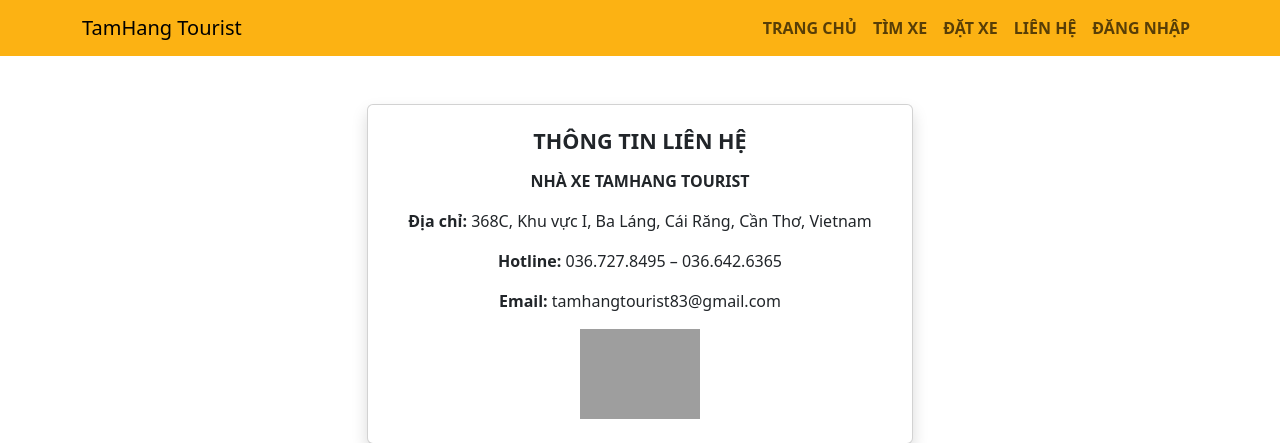
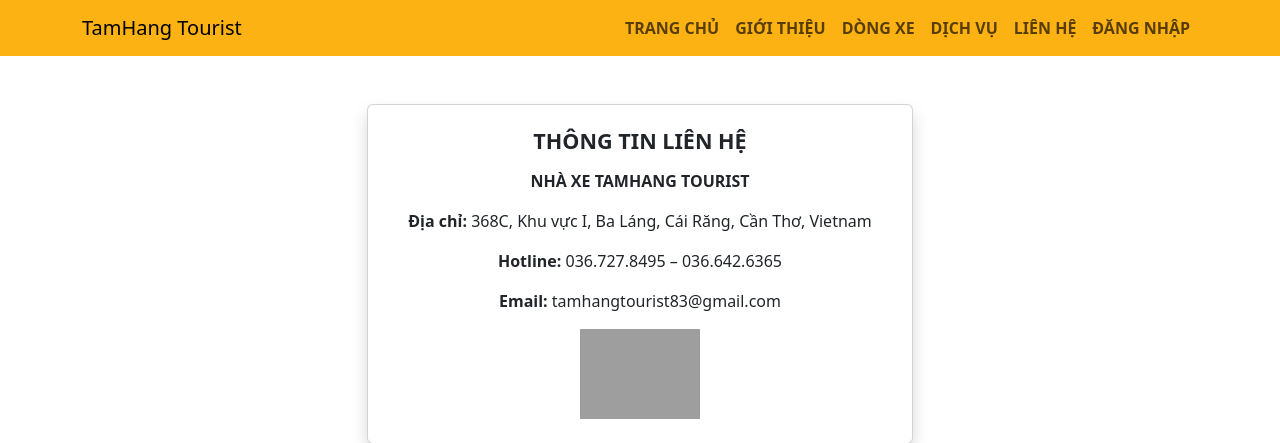
Before and after one commit to zink154/CarBooking_Website, a PHP site: page /CarBooking_Website/contact.php in a window 1280 px wide. Shown: the top 443 px of the page. Run offline with PHP 8.4, Linux system fonts and the light colour scheme; grey boxes are pictures that could not be loaded.

Commit message:
Add nav-item 'Giới thiệu', 'Dòng xe', 'Dịch vụ'

```diff
--- a/views/header.php
+++ b/views/header.php
@@ -84,8 +84,9 @@ $user_role = $is_logged_in ? $_SESSION['user']['type'] : ''; // Vai trò ngườ
                 <div class="collapse navbar-collapse" id="navbarNav">
                     <ul class="navbar-nav ms-auto">
                         <li class="nav-item"><a class="nav-link" href="<?= BASE_URL ?>/index.php">TRANG CHỦ</a></li>
-                        <li class="nav-item"><a class="nav-link" href="<?= BASE_URL ?>/users/search_car.php">TÌM XE</a></li>
-                        <li class="nav-item"><a class="nav-link" href="<?= BASE_URL ?>/users/book_car.php">ĐẶT XE</a></li>
+                        <li class="nav-item"><a class="nav-link" href="<?= BASE_URL ?>/users/search_car.php">GIỚI THIỆU</a></li>
+                        <li class="nav-item"><a class="nav-link" href="<?= BASE_URL ?>/users/book_car.php">DÒNG XE</a></li>
+                        <li class="nav-item"><a class="nav-link" href="<?= BASE_URL ?>/users/book_car.php">DỊCH VỤ</a></li>
                         <li class="nav-item"><a class="nav-link" href="<?= BASE_URL ?>/contact.php">LIÊN HỆ</a></li>
 
                         <!-- Hiển thị thông tin người dùng -->
```
